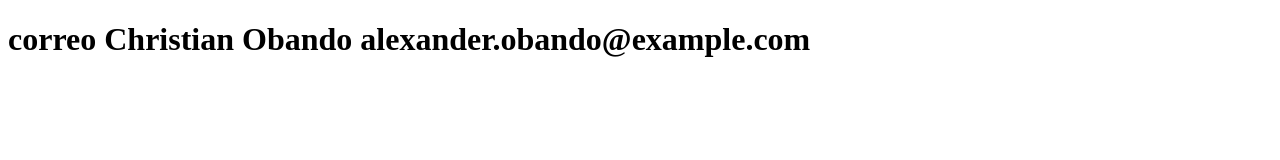
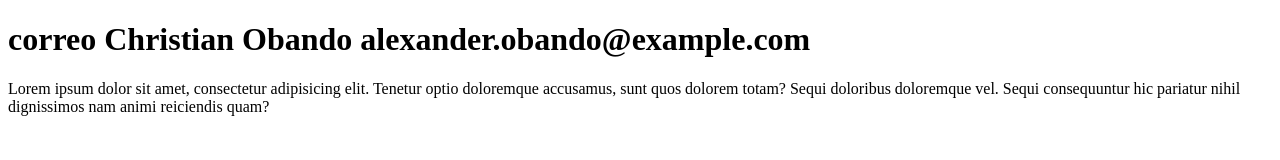
Before and after one commit to ChristianObando/SISTEMA-DE--REGISTRO, a plain HTML site: page contacto.html in a window 1280 px wide. Drawn offline with Linux system fonts and the light colour scheme.

Commit message:
actualizo contacto agregando uin parrafo

```diff
--- a/contacto.html
+++ b/contacto.html
@@ -9,6 +9,7 @@
 
 <h1> correo Christian Obando alexander.obando@example.com</h1>
 
+<p>Lorem ipsum dolor sit amet, consectetur adipisicing elit. Tenetur optio doloremque accusamus, sunt quos dolorem totam? Sequi doloribus doloremque vel. Sequi consequuntur hic pariatur nihil dignissimos nam animi reiciendis quam?</p>
 
 </body>
 </html>
```
Also changed, not shown: index.html (+0 -3 lines).
